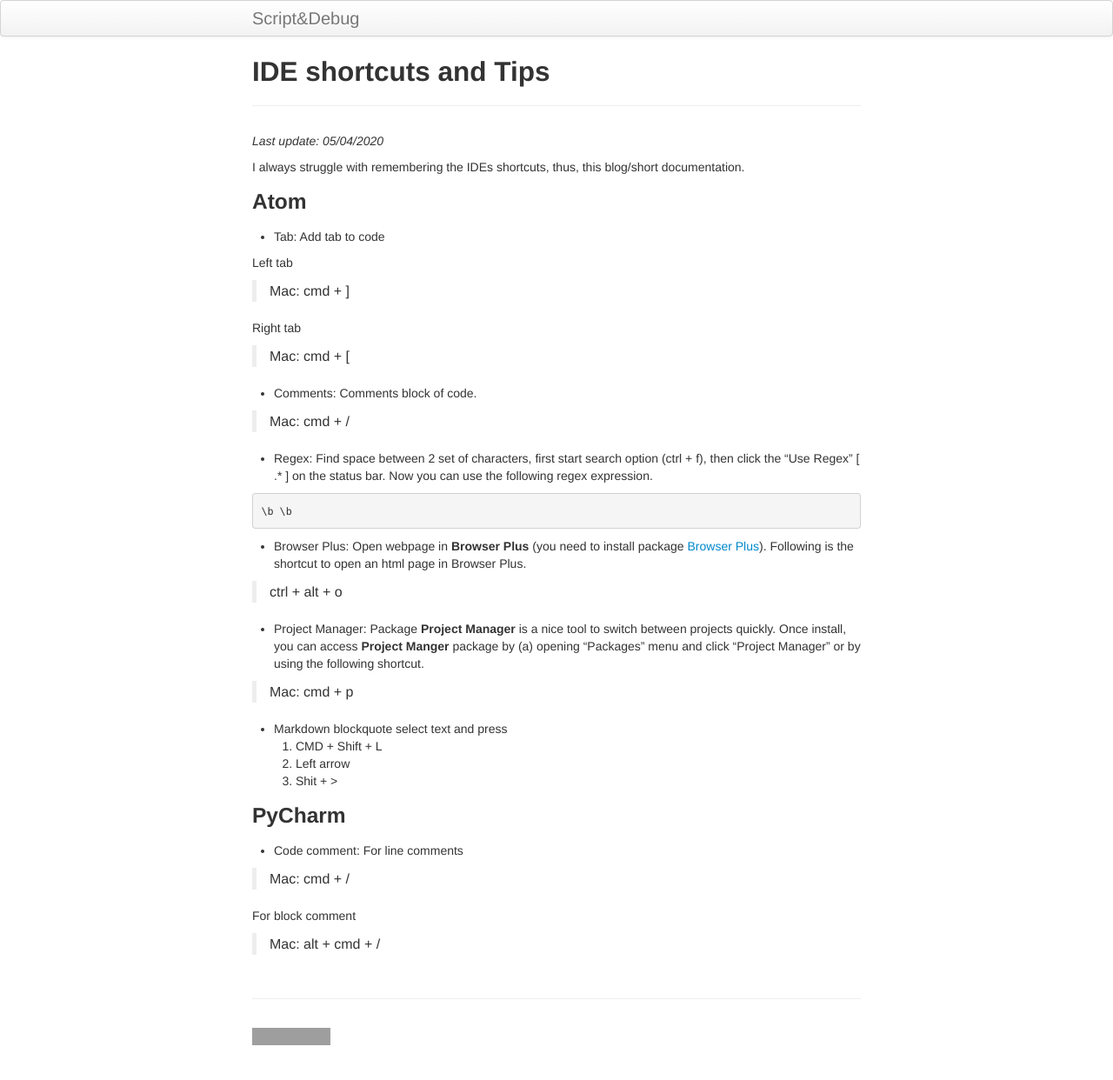
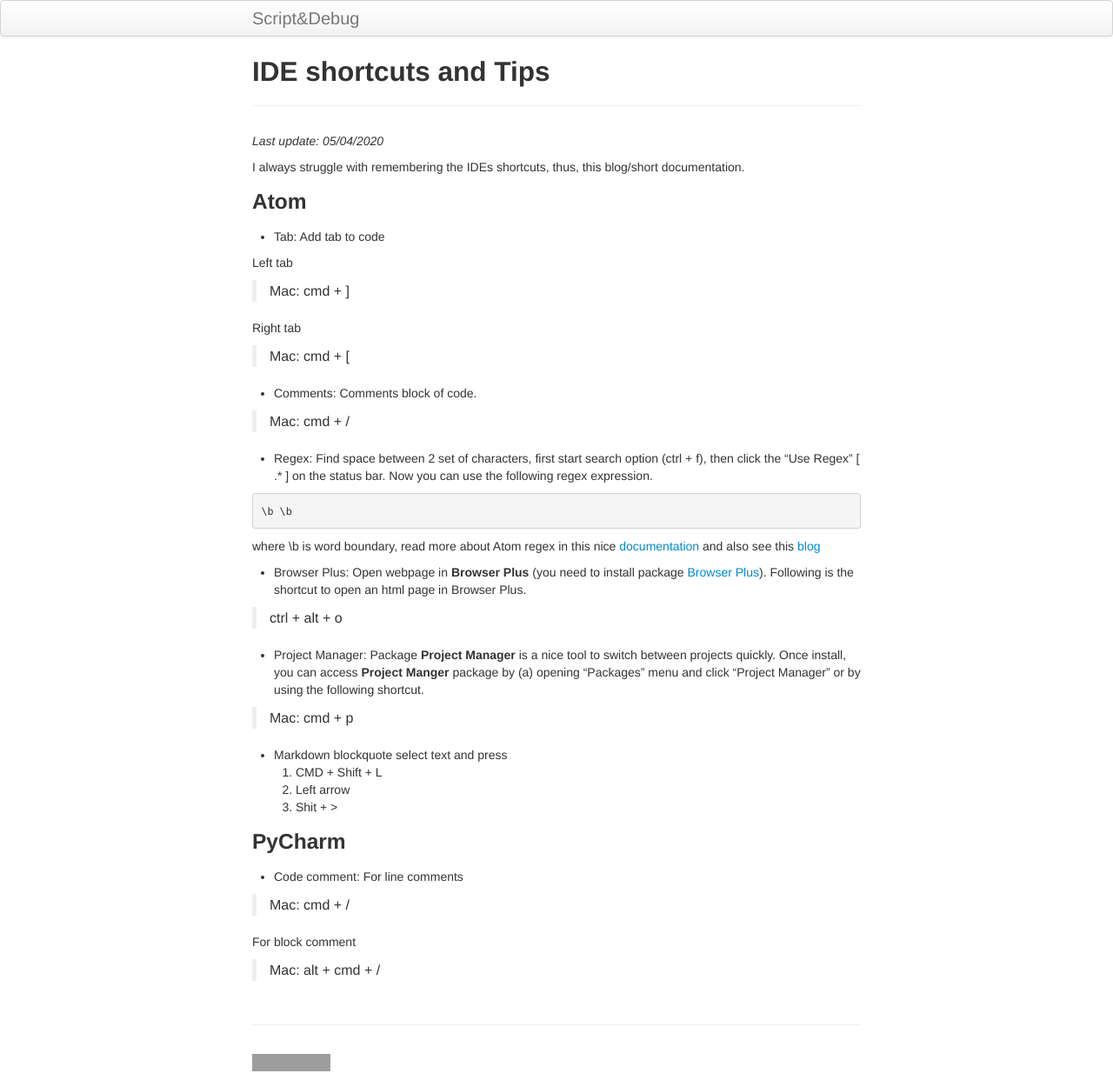
Before and after one commit to mnahmad/scriptndebug, a Jekyll site: the page built from pages/ide/short_cuts.md, in a window 1280 px wide. Shown: the whole page at 87% size. Built offline with Jekyll 4.4.1, drawn with Linux system fonts in a browser that asks for light colours; before the commit the page ends 1212 px from its top, so only the background shows below that; grey boxes are pictures that could not be loaded.

Commit message:
ide/short_cuts.md updated

````diff
--- a/pages/ide/short_cuts.md
+++ b/pages/ide/short_cuts.md
@@ -31,6 +31,7 @@
 ```
 \b \b
 ```
+where \b is word boundary, read more about Atom regex in this nice [documentation](http://2017.compciv.org/guide/topics/end-user-software/atom/how-to-use-regex-atom.html) and also see this [blog](https://dev.to/programliftoff/learn-regular-expressions-using-atom-alk)
 
 - Browser Plus:
 Open webpage in __Browser Plus__ (you need to install package [Browser Plus](https://atom.io/packages/browser-plus)). Following is the shortcut to open an html page in Browser Plus.
````
